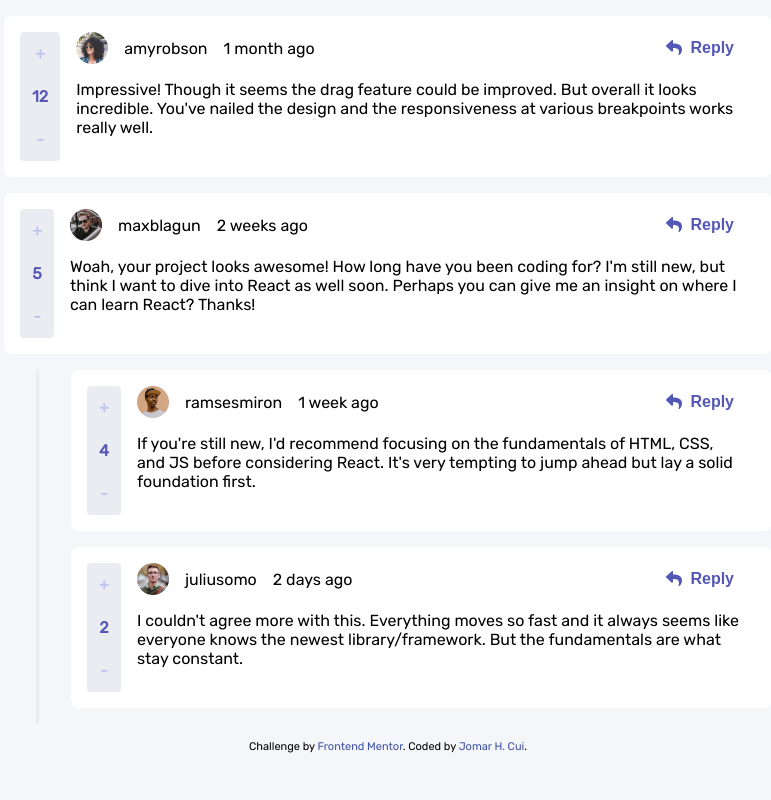
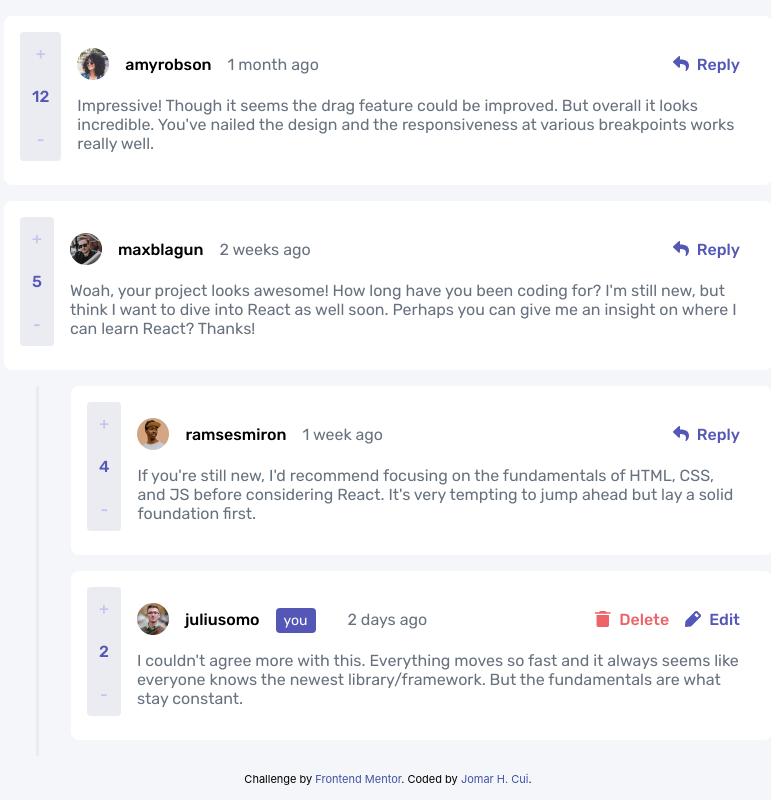
Before and after one commit to jomarcui/react-next-interactive-comment-section, a Next.js app: page / in a window 1280 px wide. Shown: the whole page, without its empty margins (252-1023 px from the left). Built offline with nearby package versions, Linux system fonts and the light colour scheme.

Commit message:
🚀Added display of current user's comment

```diff
--- a/components/comment/comment.styles.ts
+++ b/components/comment/comment.styles.ts
@@ -2,8 +2,20 @@ import styled, { css } from "styled-components";
 
 //#region Mixins
 
+const Colors = {
+  MODERATE_BLUE: "hsl(238, 40%, 52%)",
+  SOFT_RED: "hsl(358, 79%, 66%)",
+  LIGHT_GRAYISH_BLUE: "hsl(239, 57%, 85%)",
+  PALE_RED: "hsl(357, 100%, 86%)",
+  DARK_BLUE: "hsl(212, 24%, 26%)",
+  GRAYISH_BLUE: "hsl(211, 10%, 45%)",
+  LIGHT_GRAY: "hsl(223, 19%, 93%)",
+  VERY_LIGHT_GRAY: "hsl(228, 33%, 97%)",
+  WHITE: "hsl(0, 0%, 100%)",
+};
+
 const commentContainer = css`
-  background-color: hsl(0, 0%, 100%);
+  background-color: ${Colors.WHITE};
   border-radius: 0.5rem;
   display: flex;
   margin-bottom: 1rem;
@@ -11,6 +23,7 @@ const commentContainer = css`
 `;
 
 const flexBox = css`
+  align-items: center;
   display: flex;
 `;
 
@@ -32,11 +45,14 @@ const marginY = css`
 
 export const Comment = styled.div`
   ${commentContainer}
+  font: 500 1rem "Rubik";
 `;
 
 export const Content = styled.div`
   ${marginY}
-  font-size: 1em;
+  color: ${Colors.GRAYISH_BLUE};
+  font: 400 1rem "Rubik";
+  margin: 1rem;
 `;
 
 export const FlexBoxCol = styled.div`
@@ -51,10 +67,9 @@ export const FlexBoxRow = styled.div`
 
 export const Li = styled.li`
   ${flexBoxCol}
-  /* margin: 0.5rem; */
 
   .score {
-    background-color: hsl(223, 19%, 93%);
+    background-color: ${Colors.LIGHT_GRAY};
     border-radius: 0.25rem;
     display: flex;
     flex-direction: column;
@@ -62,7 +77,6 @@ export const Li = styled.li`
     > div {
       align-items: center;
       display: flex;
-      font-weight: 700;
       justify-content: center;
       padding: 0.75rem;
     }
@@ -70,62 +84,86 @@ export const Li = styled.li`
     .button {
       color: hsl(239, 57%, 85%);
       cursor: pointer;
+      font: 500 1rem "Rubik";
       transition: color 0.15s, font-size 0.15s;
 
       &:hover {
         color: hsl(238, 40%, 52%);
-        font-size: 1.25em;
+        font: 500 1.25rem "Rubik";
       }
     }
 
     .value {
       color: hsl(238, 40%, 52%);
+      font: 500 1rem "Rubik";
     }
   }
 
   .details {
     flex-grow: 1;
-    padding: 0 1rem;
 
     .comment-header {
-      align-items: center;
-      display: flex;
+      ${flexBox}
+      margin: 1rem;
 
       .user-info {
-        align-items: center;
-        display: flex;
+        ${flexBox}
 
         .avatar {
-          align-items: center;
-          display: flex;
-          margin-right: 1rem;
+          ${flexBox}
+          margin-right: 0.5rem;
         }
 
         .username {
-          margin-right: 1rem;
+          color: black;
+          font: 500 1rem "Rubik";
+          margin: 0 0.5rem;
+
+          .you {
+            background-color: ${Colors.MODERATE_BLUE};
+            border-radius: 0.25rem;
+            color: ${Colors.WHITE};
+            font: 400 0.875rem "Rubik";
+            margin: 0 1rem;
+            padding: 0.25rem 0.5rem;
+          }
+        }
+
+        .created-at {
+          color: ${Colors.GRAYISH_BLUE};
+          font: 400 1rem "Rubik";
+          margin-left: 0.5rem;
         }
       }
 
       .controls {
+        ${flexBoxRow}
+        align-items: center;
         margin-left: auto;
 
         button {
-          align-items: center;
+          ${flexBox}
           background: none;
           border: none;
           cursor: pointer;
-          display: flex;
+          padding: 0;
           transition: opacity 0.15s;
 
           .text {
             color: #5457b6;
-            font-size: 1rem;
-            font-weight: 700;
+            font: 500 1rem "Rubik";
             margin-left: 0.5rem;
           }
 
           &:hover {
             opacity: 0.5;
+          }
+
+          &.delete {
+            margin-right: 1rem;
+            .text {
+              color: ${Colors.SOFT_RED};
+            }
           }
         }
       }
@@ -147,7 +185,7 @@ export const Reply = styled.form`
       background-color: #5457b6;
       border: none;
       border-radius: 0.5rem;
-      color: hsl(0, 0%, 100%);
+      color: ${Colors.WHITE};
       cursor: pointer;
       font-size: 1rem;
       font-weight: 700;
@@ -170,7 +208,7 @@ export const Reply = styled.form`
 `;
 
 export const ReplyUlContainer = styled.ul`
-  border-left: 0.1875rem solid hsl(223, 19%, 93%);
+  border-left: 0.1875rem solid ${Colors.LIGHT_GRAY};
   margin-left: 2rem;
   padding-left: 2rem;
 `;
--- a/components/comment/comment.tsx
+++ b/components/comment/comment.tsx
@@ -10,7 +10,6 @@ type CommentProps = {
   comment: Types.Comment;
   currentUser: Types.User;
   handleReplyClick: any;
-  isMyComment: boolean;
 };
 
 const Comment = ({
@@ -26,7 +25,6 @@ const Comment = ({
   },
   currentUser,
   handleReplyClick,
-  isMyComment,
 }: CommentProps) => {
   const [showReply, setShowReply] = useState(false);
 
--- a/components/comment/list.tsx
+++ b/components/comment/list.tsx
@@ -2,6 +2,7 @@ import * as Styles from "./comment.styles";
 import * as Types from "../../types/comment";
 
 import Comment from "./comment";
+import MyComment from "./mycomment";
 
 type CommentListProps = {
   comments: Types.Comment[];
@@ -14,25 +15,30 @@ const CommentList = ({ comments, currentUser }: CommentListProps) => {
     alert(e.currentTarget.dataset.commentId);
   };
 
+  const renderComment = (comment: Types.Comment) => {
+    const isMyComment = comment.user.username === currentUser.username;
+
+    const props = {
+      currentUser,
+      handleReplyClick,
+    };
+
+    if (isMyComment) {
+      return <MyComment comment={comment} {...props} />;
+    }
+
+    return <Comment comment={comment} {...props} />;
+  };
+
   return (
     <Styles.Ul>
       {comments.map((comment) => {
-        const isMyComment = comment.user.username === currentUser.username;
-
-        const props = {
-          currentUser,
-          isMyComment,
-          handleReplyClick,
-        };
-
         return (
           <Styles.Li key={comment.id}>
-            <Comment comment={comment} {...props} />
+            {renderComment(comment)}
             <Styles.ReplyUlContainer>
               {comment.replies.map((reply) => (
-                <Styles.Li key={reply.id}>
-                  <Comment comment={reply} {...props} />
-                </Styles.Li>
+                <Styles.Li key={reply.id}>{renderComment(reply)}</Styles.Li>
               ))}
             </Styles.ReplyUlContainer>
           </Styles.Li>
--- /dev/null
+++ b/components/comment/mycomment.tsx
@@ -0,0 +1,83 @@
+import Image from "next/image";
+
+import * as Styles from "./comment.styles";
+import * as Types from "../../types/comment";
+
+type CommentProps = {
+  comment: Types.Comment;
+};
+
+const MyComment = ({
+  comment: {
+    content,
+    createdAt,
+    id,
+    score,
+    user: {
+      image: { webp },
+      username,
+    },
+  },
+}: CommentProps) => {
+  const showEditHandleClick = () => {};
+  return (
+    <Styles.Comment>
+      <div>
+        <div className="score">
+          <div className="button">+</div>
+          <div className="value">{score}</div>
+          <div className="button">-</div>
+        </div>
+      </div>
+      <div className="details">
+        <div className="comment-header">
+          <div className="user-info">
+            <div className="avatar">
+              <Image alt="" height="32" src={webp} width="32" />
+            </div>
+            <div className="username">
+              {username}
+              <span className="you">you</span>
+            </div>
+            <div className="created-at">{createdAt}</div>
+          </div>
+          <div className="controls">
+            <button className="delete">
+              <Image
+                alt=""
+                height="16"
+                src="/images/icon-delete.svg"
+                width="16"
+              />
+              <span
+                className="text"
+                data-comment-id={id}
+                onClick={showEditHandleClick}
+              >
+                Delete
+              </span>
+            </button>
+            <button>
+              <Image
+                alt=""
+                height="16"
+                src="/images/icon-edit.svg"
+                width="16"
+              />
+              <span
+                className="text"
+                data-comment-id={id}
+                onClick={showEditHandleClick}
+              >
+                Edit
+              </span>
+            </button>
+          </div>
+        </div>
+        <Styles.Content>{content}</Styles.Content>
+      </div>
+    </Styles.Comment>
+  );
+};
+
+export default MyComment;
--- a/styles/globals.css
+++ b/styles/globals.css
@@ -1,4 +1,4 @@
-@import url("https://fonts.googleapis.com/css?family=Rubik");
+@import url("https://fonts.googleapis.com/css2?family=Rubik:wght@400;500;700&display=swap");
 
 html,
 body {
@@ -7,7 +7,6 @@ body {
   margin: 0;
   font-family: -apple-system, BlinkMacSystemFont, Segoe UI, Roboto, Oxygen,
     Ubuntu, Cantarell, Fira Sans, Droid Sans, Helvetica Neue, sans-serif;
-  font-family: Rubik;
 }
 
 a {
```
